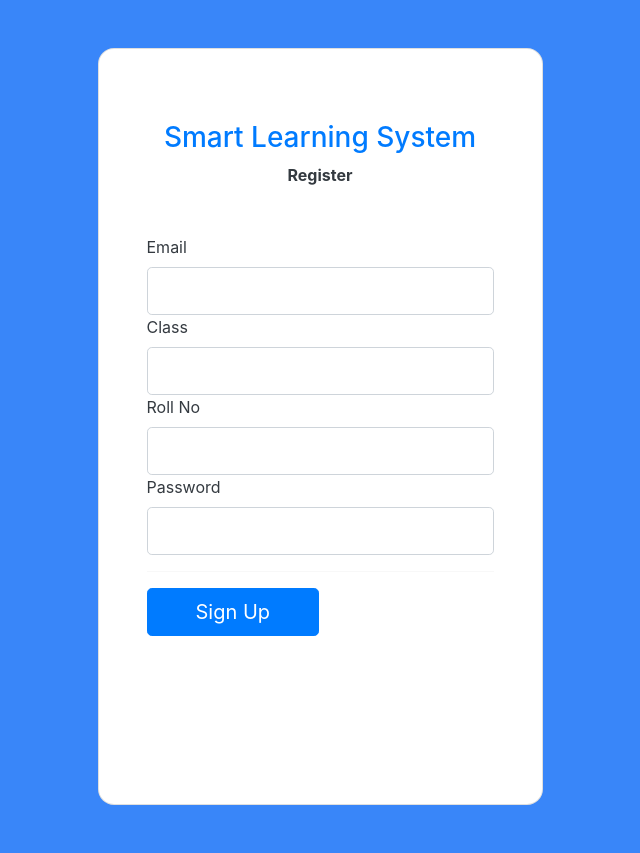
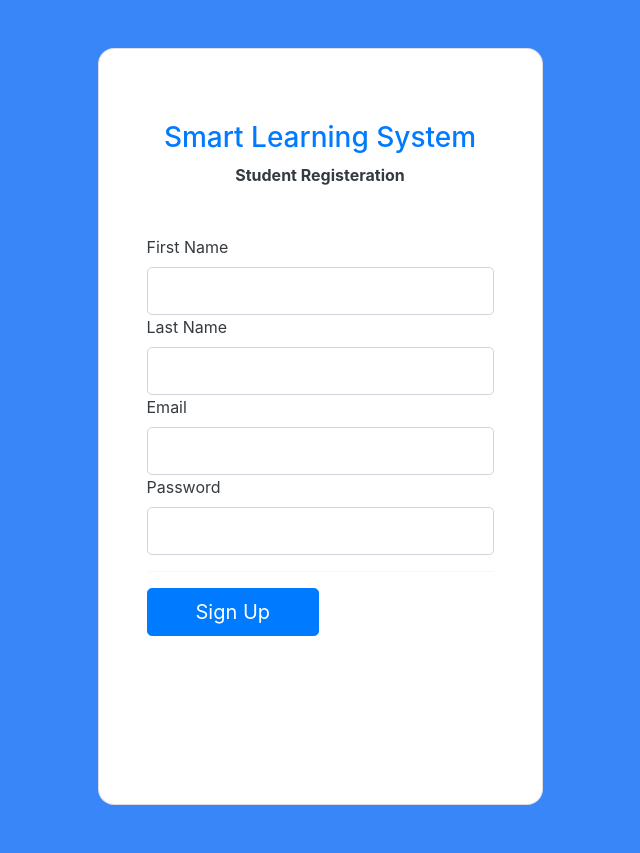
Before and after one commit to SoftAsia-Tech/SLS, a PHP site: page /signup.php in a window 1280 px wide. Shown: the whole page, without its empty margins (320-960 px from the left). Run offline with PHP 8.4, Linux system fonts and the light colour scheme.

Commit message:
Registeration
user can now register

```diff
--- a/includes/header.php
+++ b/includes/header.php
@@ -1,5 +1,5 @@
 <head>
 <link rel="stylesheet" href="https://cdn.jsdelivr.net/npm/bootstrap@5.2.3/dist/css/bootstrap.min.css" integrity="sha384-rbsA2VBKQhggwzxH7pPCaAqO46MgnOM80zW1RWuH61DGLwZJEdK2Kadq2F9CUG65" crossorigin="anonymous">
 <link rel="stylesheet" href="https://cdn.jsdelivr.net/npm/bootstrap@4.6.2/dist/css/bootstrap.min.css" integrity="sha384-xOolHFLEh07PJGoPkLv1IbcEPTNtaed2xpHsD9ESMhqIYd0nLMwNLD69Npy4HI+N" crossorigin="anonymous">
-<link rel="stylesheet" href="styles/style.css">
+<link rel="stylesheet" href="CSS/style.css">
 </head>
--- a/signup.php
+++ b/signup.php
@@ -9,26 +9,20 @@
             <div class="mb-md-5 mt-md-4 pb-5">
 
               <h3 class=" mb-2  text-center text-primary">Smart Learning System</h3>
-              <p class="text-dark mb-5 fw-bold text-center">Register</p>
-
-              <div class="form-outline form-white mb-4">
-                <label class="form-label text-dark" for="typeEmailX">Email</label>
-                <input type="email" id="typeEmailX" class="form-control form-control-lg" />
-
-
-                <label class="form-label text-dark" for="typeClassX">Class</label>
-                <input type="text" id="typeClassX" class="form-control form-control-lg" />
-
-
-                <label class="form-label text-dark" for="typeRollNoX">Roll No</label>
-                <input type="text" id="typeRollNoX" class="form-control form-control-lg" />
-
-
-
-                <label class="form-label text-dark" for="typePasswordX">Password</label>
-                <input type="password" id="typePasswordX" class="form-control form-control-lg"/><hr>
-                <button class="btn btn-primary btn-lg px-5" type="submit">Sign Up</button>
-              </div>
+              <p class="text-dark mb-5 fw-bold text-center">Student Registeration</p>
+              <form action="register.php" method="POST">
+                <div class="form-outline form-white mb-4">
+                  <label class="form-label text-dark" for="typefirstnameX" >First Name</label>
+                  <input type="text" name="firstname" id="typefirstnameX" class="form-control form-control-lg"/>
+                  <label class="form-label text-dark" for="typelastnameX" >Last Name</label>
+                  <input type="text" name="lastname" id="typelastnameX" class="form-control form-control-lg" />
+                  <label class="form-label text-dark" for="typeEmailX" >Email</label>
+                  <input type="email" name="email" id="typeEmailX" class="form-control form-control-lg"/>
+                  <label class="form-label text-dark" for="typePasswordX">Password</label>
+                  <input type="password"  name="password" id="typePasswordX" class="form-control form-control-lg"/><hr>
+                  <button class="btn btn-primary btn-lg px-5" type="submit" name="signup">Sign Up</button>
+                </div>
+              </form>
 
             </div>
           </div>
```
Also changed, not shown: includes/database_conn.php (added, +24 -0 lines), register.php (added, +42 -0 lines), signin.php (+1 -7 lines), CSS/style.css (renamed from styles/style.css), admin/index.php (added).
